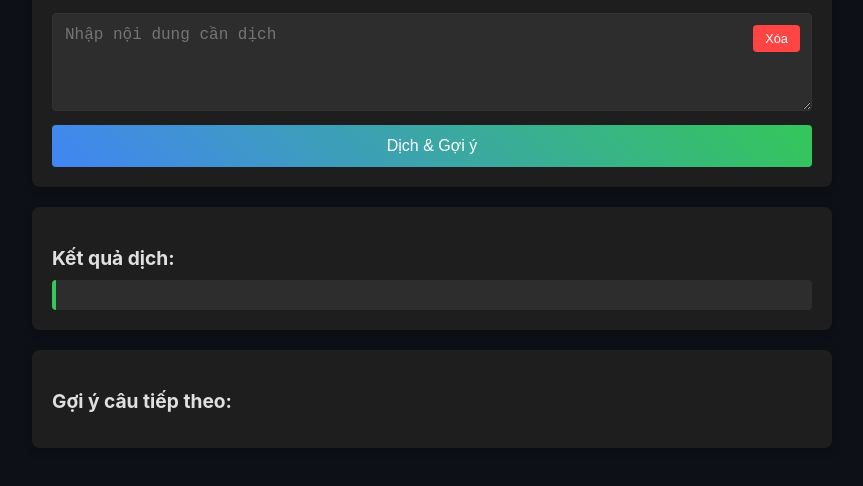
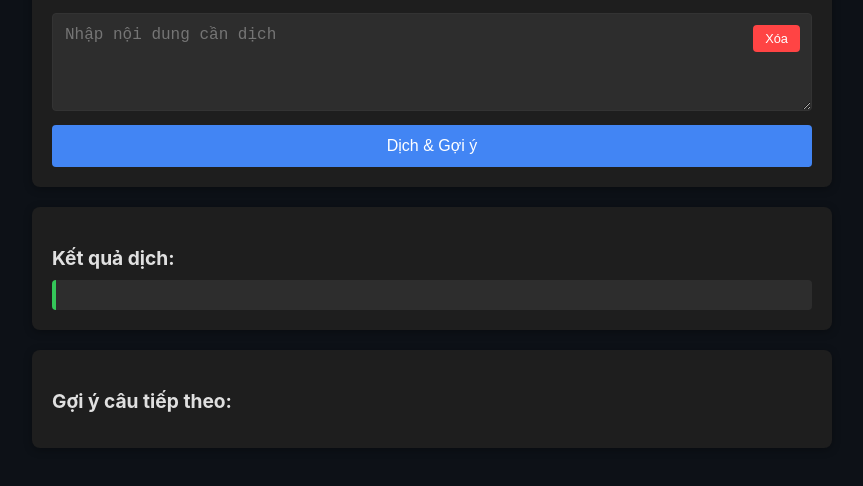
Before and after one commit to ngokhoivn/GeminiJapanese, a plain HTML site: page index.html in a window 1280 px wide. Shown: the part 114-600 px from the top of the page, without its empty margins (208-1071 px from the left). Drawn offline with Linux system fonts and the light colour scheme.

Commit message:
Update index.html

```diff
--- a/index.html
+++ b/index.html
@@ -59,7 +59,7 @@
         }
 
         button {
-            background: linear-gradient(45deg, #4285f4, #34c759);
+            background: #4285f4; /* Màu đơn sắc thay vì gradient */
             color: white;
             border: none;
             padding: 12px;
@@ -72,7 +72,7 @@
 
         button:hover {
             transform: scale(1.02);
-            background: linear-gradient(45deg, #3367d6, #2ea44f);
+            background: #3367d6; /* Màu hover đơn sắc */
         }
 
         button:active {
```
